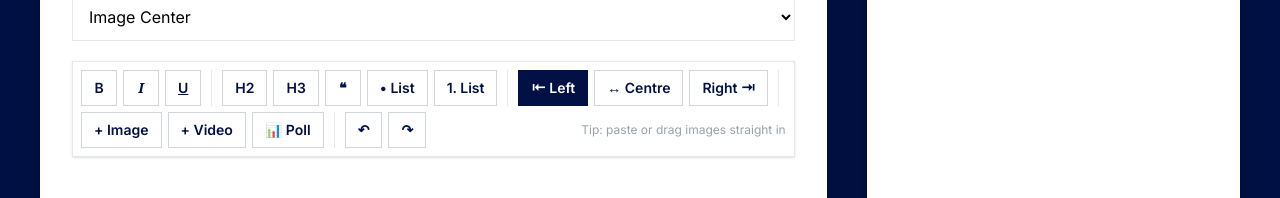
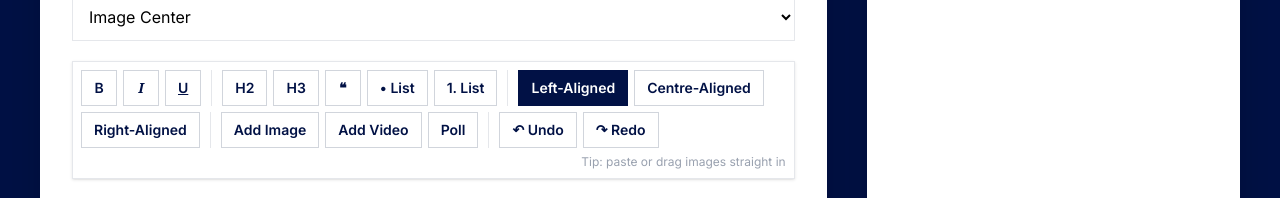
Before and after one commit to meghank1066/dkit-fashion-society, a React (Vite) app in the folder client/: page /admin in a window 1280 px wide. Shown: the part 820-1018 px from the top of the page. Built offline with nearby package versions, Linux system fonts and the light colour scheme; no server answers; sample sign-in values are in the browser's storage.

Commit message:
Button word updates for improved UX

```diff
--- a/client/src/components/Editor.jsx
+++ b/client/src/components/Editor.jsx
@@ -367,19 +367,19 @@ console.log("Uploaded image:", res.data.url);
         <Divider />
 
         <ToolbarButton title={imageSelected ? "Image left" : "Align text left"} active={isAligned("left")} onClick={() => align("left")}>
-          ⇤ Left
+          Left-Aligned
         </ToolbarButton>
         <ToolbarButton title={imageSelected ? "Image centre" : "Centre text"} active={isAligned("center")} onClick={() => align("center")}>
-          ↔ Centre
+          Centre-Aligned
         </ToolbarButton>
         <ToolbarButton title={imageSelected ? "Image right" : "Align text right"} active={isAligned("right")} onClick={() => align("right")}>
-          Right ⇥
+          Right-Aligned
         </ToolbarButton>
 
         <Divider />
 
         <ToolbarButton title="Add image" onClick={() => fileInput.current?.click()}>
-          + Image
+          Add Image
         </ToolbarButton>
         {imageSelected && (
           <ToolbarButton title="Crop the selected image" onClick={() => setCropSrc(editor.getAttributes("image").src)}>
@@ -389,21 +389,21 @@ console.log("Uploaded image:", res.data.url);
         <input ref={fileInput} type="file" accept="image/*" hidden onChange={uploadEditorImage} />
 
         <ToolbarButton title="Add a video" onClick={() => videoInput.current?.click()}>
-          + Video
+          Add Video
         </ToolbarButton>
         <input ref={videoInput} type="file" accept="video/*" hidden onChange={uploadVideo} />
 
         <ToolbarButton title="Add a poll" onClick={() => setAddingPoll(true)}>
-          📊 Poll
+          Poll
         </ToolbarButton>
 
         <Divider />
 
         <ToolbarButton title="Undo" onClick={() => editor.chain().focus().undo().run()}>
-          ↶
+          ↶ Undo
         </ToolbarButton>
         <ToolbarButton title="Redo" onClick={() => editor.chain().focus().redo().run()}>
-          ↷
+          ↷ Redo
         </ToolbarButton>
 
         {videoProgress !== null ? (
```
